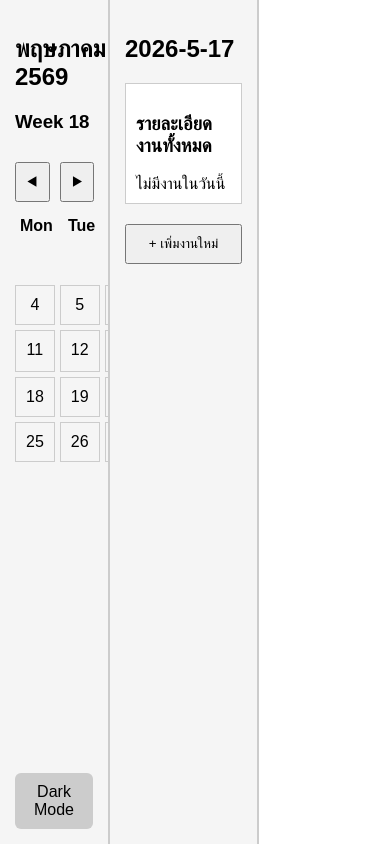
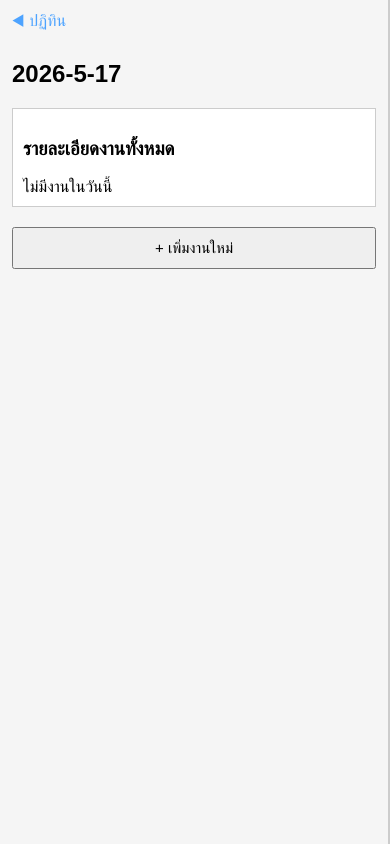
Before and after one commit to pkumuang/planer, a plain HTML site: page index.html in a window 390 px wide. Drawn offline with Linux system fonts and the light colour scheme.

Commit message:
Update index.html

```diff
--- a/index.html
+++ b/index.html
@@ -34,6 +34,7 @@ body {
 .container {
   display: flex;
   height: 100vh;
+  overflow: hidden;
 }
 
 .left-panel {
@@ -44,6 +45,7 @@ body {
   overflow-y: auto;
   display: flex;
   flex-direction: column;
+  flex-shrink: 0;
 }
 
 .middle-panel {
@@ -53,6 +55,7 @@ body {
   background: var(--panel);
   overflow-y: auto;
   display: none;
+  flex-shrink: 0;
 }
 
 .right-panel {
@@ -61,6 +64,67 @@ body {
   background: var(--panel);
   overflow-y: auto;
   display: none;
+  flex-shrink: 0;
+}
+
+/* Back button (mobile only) */
+.back-btn {
+  display: none;
+}
+
+/* ── iPad (768px - 1024px) ── */
+@media (max-width: 1024px) {
+  .left-panel   { width: 30%; }
+  .middle-panel { width: 40%; }
+  .right-panel  { width: 30%; }
+  .day { padding: 6px; font-size: 13px; }
+  .header-day { font-size: 11px; padding: 3px; }
+}
+
+/* ── iPhone / small screen (767px and below) ── */
+@media (max-width: 767px) {
+  .container {
+    position: relative;
+    height: 100vh;
+    overflow: hidden;
+  }
+
+  .left-panel, .middle-panel, .right-panel {
+    position: absolute;
+    top: 0; left: 0;
+    width: 100%;
+    height: 100%;
+    padding: 12px;
+    box-sizing: border-box;
+    overflow-y: auto;
+    transition: transform 0.3s ease;
+  }
+
+  .left-panel   { transform: translateX(0%);   display: flex !important; }
+  .middle-panel { transform: translateX(100%); display: block !important; }
+  .right-panel  { transform: translateX(200%); display: block !important; }
+
+  .left-panel.slide-out   { transform: translateX(-100%); }
+  .middle-panel.slide-in  { transform: translateX(0%); }
+  .middle-panel.slide-out { transform: translateX(-100%); }
+  .right-panel.slide-in   { transform: translateX(0%); }
+
+  .back-btn {
+    display: inline-block;
+    background: none;
+    border: none;
+    color: #4da3ff;
+    font-size: 16px;
+    padding: 0 0 10px 0;
+    width: auto;
+    margin: 0;
+    cursor: pointer;
+  }
+
+  .day { padding: 10px 4px; font-size: 14px; }
+  .header-day { font-size: 12px; }
+  .grid { gap: 3px; }
+  button { font-size: 15px; padding: 12px; }
 }
 
 /* Calendar */
@@ -187,6 +251,7 @@ button {
 
   <!-- MIDDLE PANEL -->
   <div class="middle-panel" id="taskListPanel">
+    <button class="back-btn" onclick="goBackToCalendar()">◀ ปฏิทิน</button>
     <h2 id="taskListDate"></h2>
 
     <!-- รายละเอียดงานทั้งหมด -->
@@ -202,6 +267,7 @@ button {
 
   <!-- RIGHT PANEL -->
   <div class="right-panel" id="taskDetailPanel">
+    <button class="back-btn" onclick="goBackToTaskList()">◀ รายการงาน</button>
     <h2>รายละเอียดงาน</h2>
     <div id="taskDetail"></div>
   </div>
@@ -408,13 +474,36 @@ function openTaskList(dateStr) {
     }
   });
 
-  document.getElementById("taskListPanel").style.display = "block";
-  document.getElementById("taskDetailPanel").style.display = "none";
+  const isMobile = window.innerWidth <= 767;
+  if (isMobile) {
+    document.querySelector(".left-panel").classList.add("slide-out");
+    document.getElementById("taskListPanel").classList.add("slide-in");
+    document.getElementById("taskListPanel").classList.remove("slide-out");
+    document.getElementById("taskDetailPanel").classList.remove("slide-in");
+  } else {
+    document.getElementById("taskListPanel").style.display = "block";
+    document.getElementById("taskDetailPanel").style.display = "none";
+  }
 
   document.getElementById("taskListDate").innerText = dateStr;
-
   updateSummaryBox();
   renderTaskList();
+}
+
+/* MOBILE BACK NAVIGATION */
+function goBackToCalendar() {
+  document.querySelector(".left-panel").classList.remove("slide-out");
+  document.getElementById("taskListPanel").classList.remove("slide-in");
+  document.getElementById("taskListPanel").classList.add("slide-out");
+  setTimeout(() => {
+    document.getElementById("taskListPanel").classList.remove("slide-out");
+  }, 300);
+}
+
+function goBackToTaskList() {
+  document.getElementById("taskDetailPanel").classList.remove("slide-in");
+  document.getElementById("taskListPanel").classList.add("slide-in");
+  document.getElementById("taskListPanel").classList.remove("slide-out");
 }
 
 /* SUMMARY BOX */
@@ -527,10 +616,16 @@ function deleteOneTask() {
 /* OPEN DETAIL */
 function openTaskDetail(index) {
   selectedTaskIndex = index;
-
   const t = tasks[selectedDate][index];
 
-  document.getElementById("taskDetailPanel").style.display = "block";
+  const isMobile = window.innerWidth <= 767;
+  if (isMobile) {
+    document.getElementById("taskListPanel").classList.add("slide-out");
+    document.getElementById("taskListPanel").classList.remove("slide-in");
+    document.getElementById("taskDetailPanel").classList.add("slide-in");
+  } else {
+    document.getElementById("taskDetailPanel").style.display = "block";
+  }
 
   document.getElementById("taskDetail").innerHTML = `
     <h3>${t.title}</h3>
```
